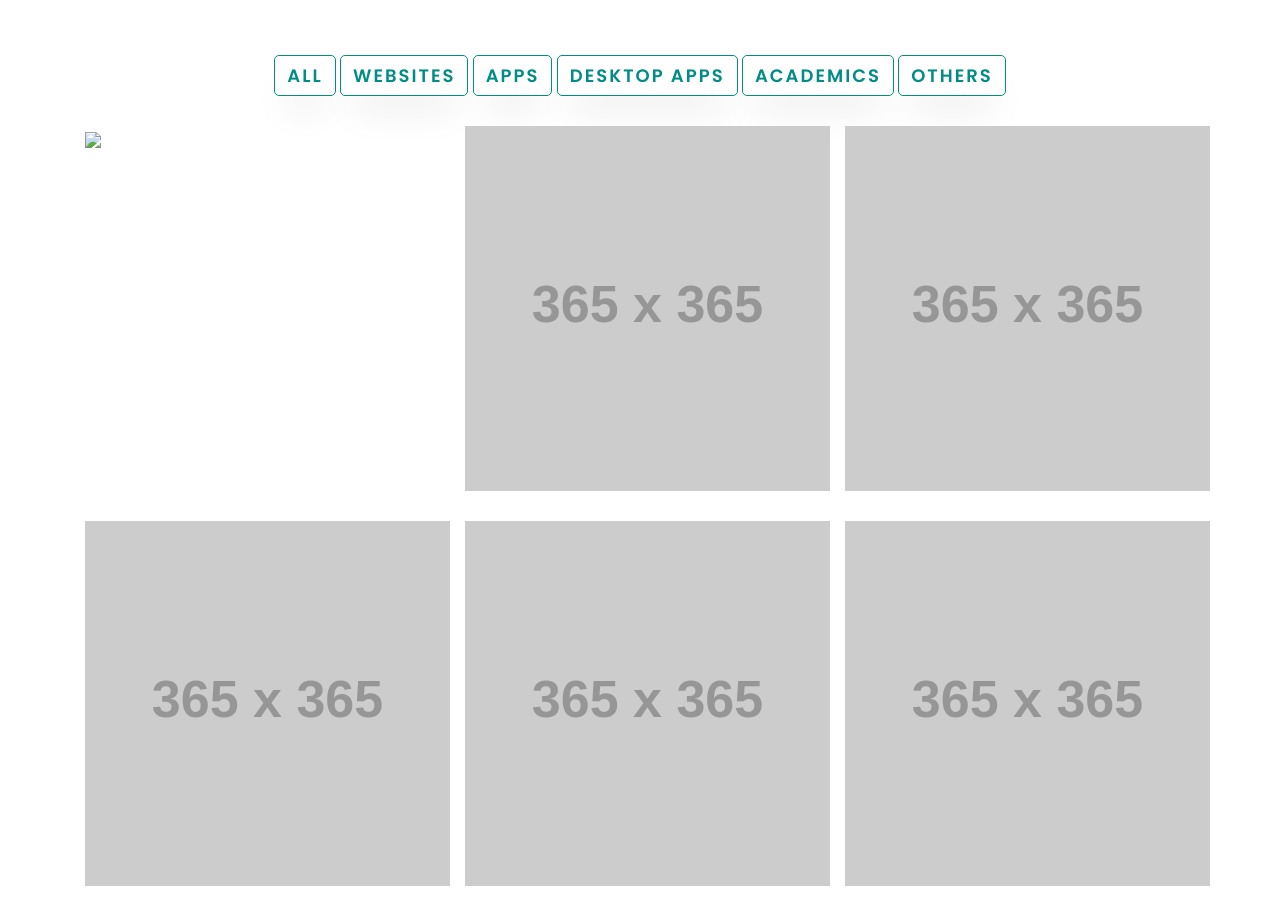
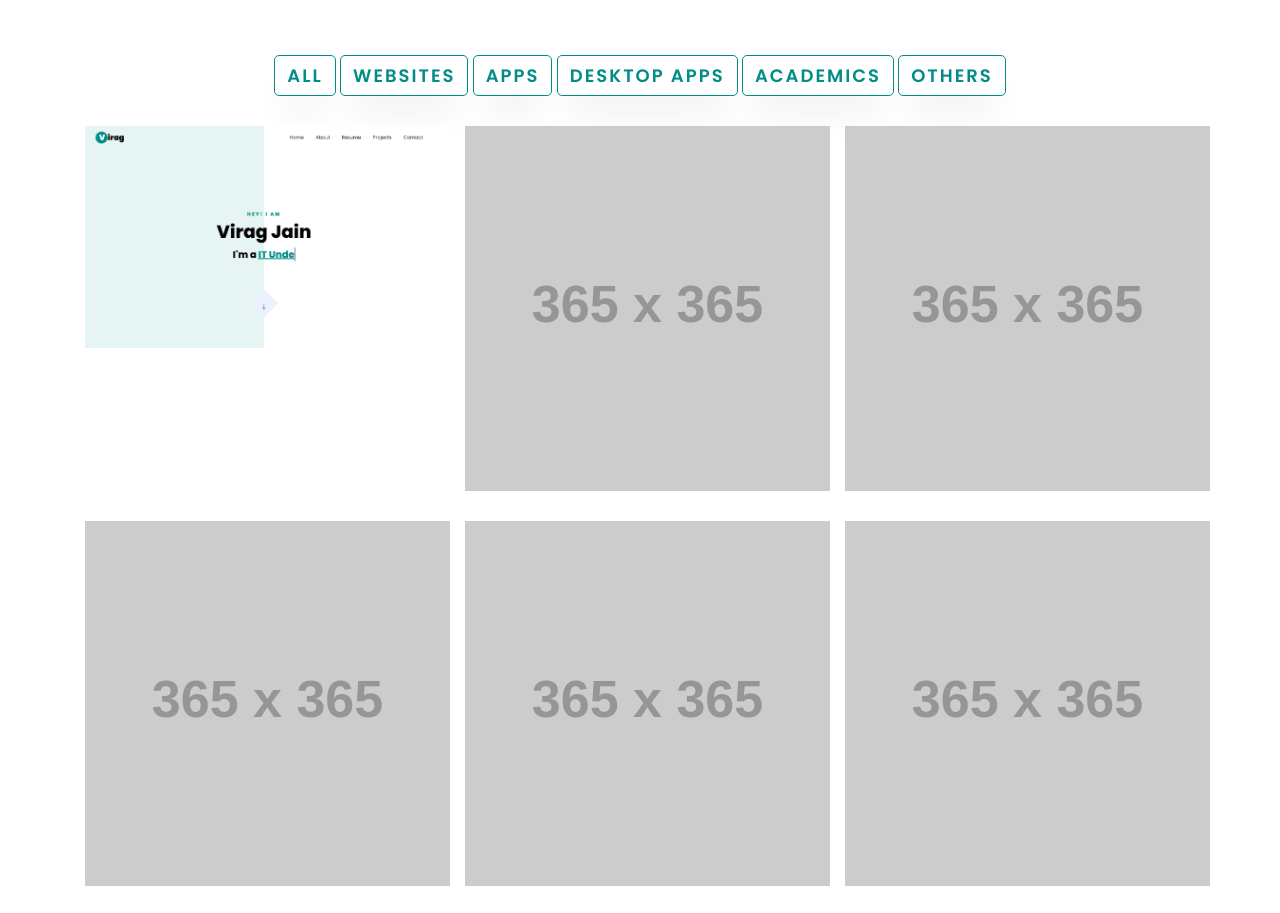
Before and after one commit to viragjainedu/PersonalWebsite2.0, a plain HTML site: page index.html in a window 1280 px wide. Shown: the part 4480-5393 px from the top of the page. Drawn offline with nearby package versions, Linux system fonts and the light colour scheme; files that its build step writes are made by us from their sources; the site is published under a folder, as on GitHub Pages, so addresses that start at the root find nothing; placeholder pictures from the web are drawn by us; files whose address does not match are found by name.

Commit message:
image source

```diff
--- a/index.html
+++ b/index.html
@@ -349,7 +349,7 @@
 
 
 		<div class="gallery_product col-lg-4 col-md-4 col-sm-4 col-xs-6 filter websites">
-			<a href="/images/website1.png"><img src="/images/website1.png" class="img-responsive" style="max-width: 365px;max-height: 365px;"></a>
+			<a href="./images/website1.png"><img src="./images/website1.png" class="img-responsive" style="max-width: 365px;max-height: 365px;"></a>
 		</div>
 
 		<div class="gallery_product col-lg-4 col-md-4 col-sm-4 col-xs-6 filter apps">
```
